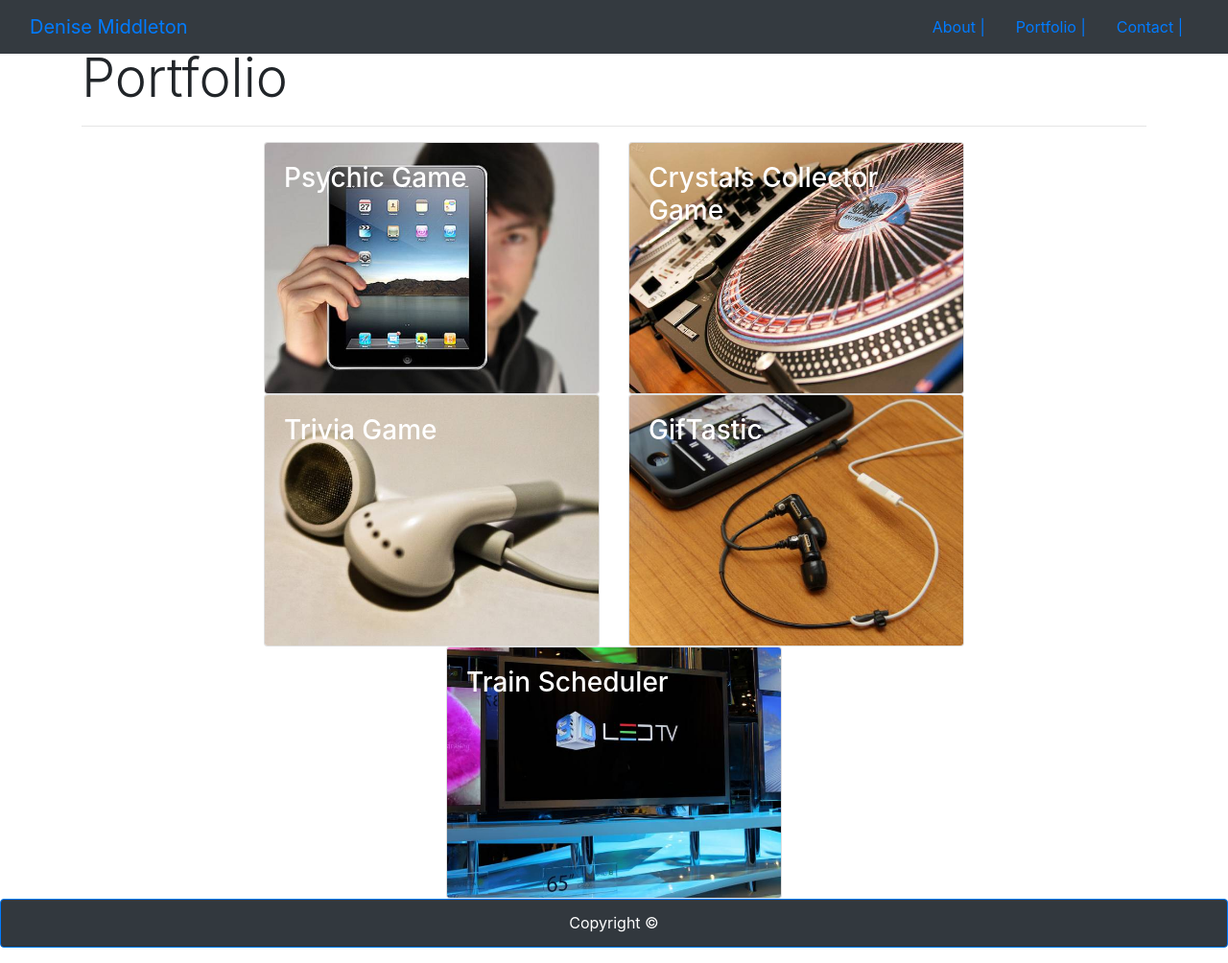
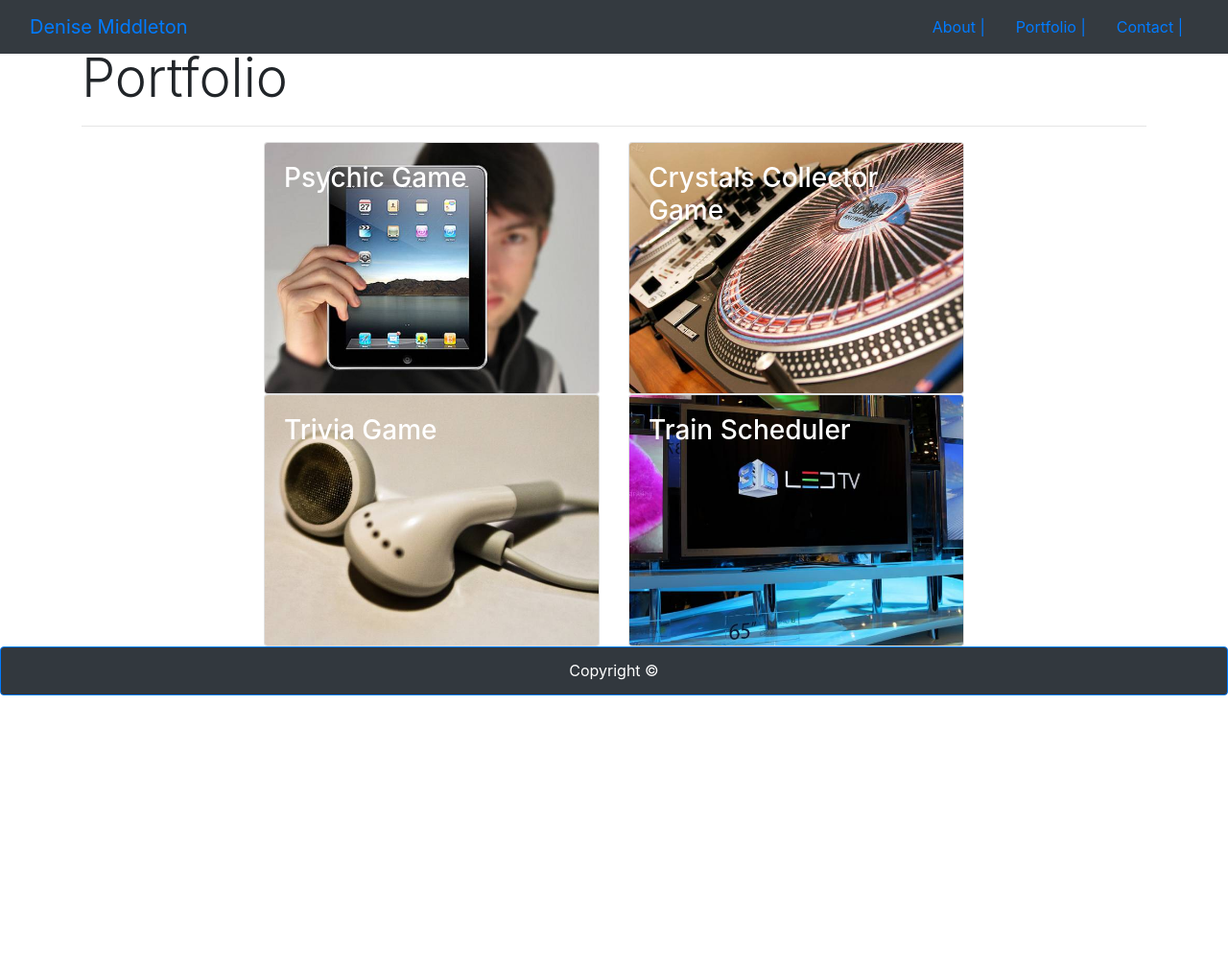
Before and after one commit to demiddleton/Bootstrap-Portfolio, a plain HTML site: page portfolio.html in a window 1280 px wide. Shown: the whole page at 96% size. After the commit the page ends 800 px from the top, so only its background shows below. Drawn offline with nearby package versions, Linux system fonts and the light colour scheme.

Commit message:
removed the GifTastic App from the portfolio

```diff
--- a/portfolio.html
+++ b/portfolio.html
@@ -98,34 +98,17 @@
   </a>
   </div>
   <!--Main content row 3 column 2 of 2-->
-  <a href="https://demiddleton.github.io/GifTastic/" target="_blank">
+  <a href="https://demiddleton.github.io/Train-Scheduler/" target="_blank"></a>
   <div class="col-md-4">
     <div class="card bg-white text-white">
-      <img src="assets/images/technics-q-c-640-480-7.jpg" class="card-img" alt="GifTastic">
+      <img src="assets/images/technics-q-c-640-480-9.jpg" class="card-img" alt="Train Scheduler">
       <div class="card-img-overlay">
-        <h3>GifTastic</h3>
+        <h3>Train Scheduler</h3>
       </div>
     </div>
+  </div>
   </a>
   </div>
-
-  </div>
-
-  <div class="w-100"></div>
-
-  <!--Main content row 4 of 4-->
-  <div class="row justify-content-center">
-    <!--Main content row 3 column 1 of 2-->
-    <a href="https://demiddleton.github.io/Train-Scheduler/" target="_blank"></a>
-    <div class="col-md-4">
-      <div class="card bg-white text-white">
-        <img src="assets/images/technics-q-c-640-480-9.jpg" class="card-img" alt="Train Scheduler">
-        <div class="card-img-overlay">
-          <h3>Train Scheduler</h3>
-        </div>
-      </div>
-    </div>
-  </a>
   </div>
   </div>
 </body>
```
Also changed, not shown: index.html (+1 -1 lines), 1 other file.
